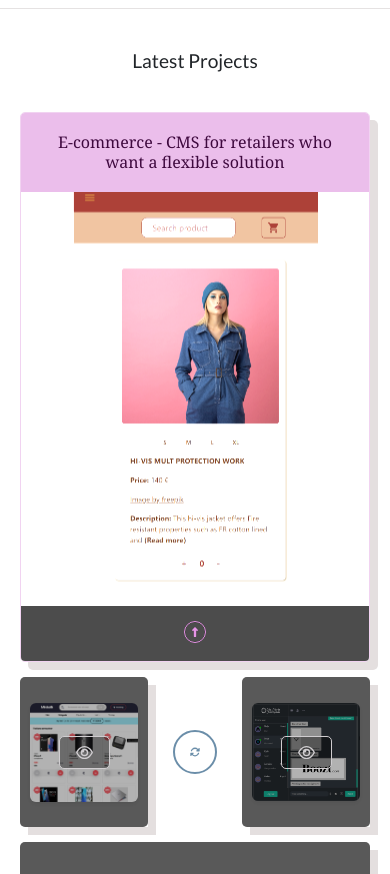
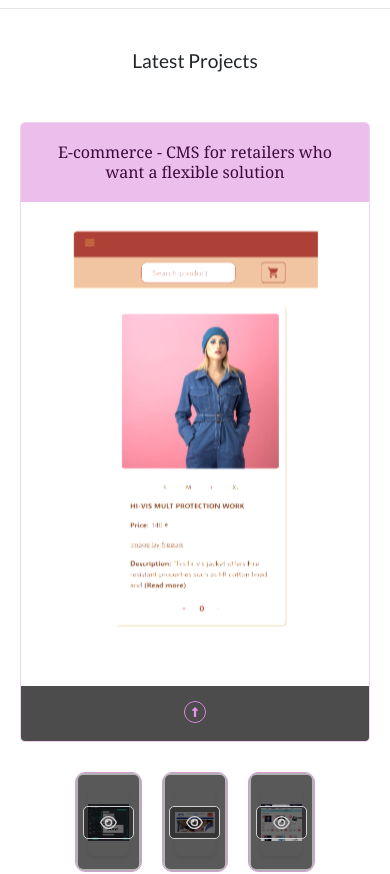
Before and after one commit to Gustaf26/portfolio-2024, a React (Vite) app: page / in a window 390 px wide. Shown: the part 1060-1934 px from the top of the page. Built offline with nearby package versions, Linux system fonts and the light colour scheme; no server answers.

Commit message:
(Design > LatestProjects): Adapting the slideshow for mobile as well. Eliminating disturbing scroll on rotation

```diff
--- a/src/assets/style.css
+++ b/src/assets/style.css
@@ -837,10 +837,6 @@ section {
         border: none;
         gap: 20px;
 
-        @media screen and (max-width:600px) {
-            grid-template-rows: 550px 50px 50px;
-        }
-
         /* row-gap: 30px; */
 
         & #rotate-projects-button {
@@ -1306,41 +1302,55 @@ footer {
     .main-container {
 
         & section.projects {
-            padding: 0px 20px;
-            width: 100%;
-            grid-template-rows: 550px 150px 400px 0px;
-            grid-template-columns: 1fr 0.5fr 1fr;
-            gap: 15px;
+
+            width: 95%;
+            grid-template-rows: 300px 300px;
+            grid-template-columns: 10% 1fr 1fr 1fr 10%;
+
+            & #rotate-projects-button {
+                display: none;
+            }
 
             & .item {
-                /* margin: 5px !important; */
-                height: 100%;
-            }
-
-            & #rotate-projects-button {
+                box-shadow: 0px 0px 0px rgba(0, 0, 0, 0);
+
+                & img {
+                    height: 700px;
+                }
+            }
+
+            & .featured {
+                grid-row: 1/3;
+                grid-column: 1/6;
+                z-index: 0;
+            }
+
+            & #item-2,
+            #item-3,
+            #item-4 {
+                height: 100px;
+                width: 100%;
+                margin: 10px auto;
+                border: 1px solid rgb(209, 160, 209);
+                padding: 2px;
+                border-radius: 10px;
+                grid-row: 3/4;
+
+                & img {
+                    max-height: 90%;
+                }
+            }
+
+            & #item-2 {
                 grid-column: 2/3;
-
-                & svg {
-                    height: 10px;
-                    width: 10px;
-                }
-            }
-
-            & #item-1 {
-                grid-column: 1/4;
-            }
-
-            & #item-2 {
+            }
+
+            & #item-3 {
                 grid-column: 3/4;
             }
 
-            & #item-3 {
-                grid-column: 1/4;
-                grid-row: 3/4;
-            }
-
             & #item-4 {
-                grid-column: 1/2;
+                grid-column: 4/5;
             }
         }
     }
@@ -1370,7 +1380,7 @@ footer {
 }
 
 
-@media screen and (min-width:601px) and (max-width:1200px) {
+@media screen and (min-width:601px) and (max-width:900px) {
 
     .main-container {
 
@@ -1415,20 +1425,17 @@ footer {
     }
 }
 
-@media screen and (min-width:1201px) {
+@media screen and (min-width:901px) {
 
     .main-container {
 
         & section.projects {
 
             width: 80%;
-            grid-template-rows: 350px 400px 1fr 1fr 1fr;
-            grid-template-columns: 5% 20% 50% 23% 2%;
-            padding-right: 90px;
+            grid-template-rows: 50px 460px 200px;
+            grid-template-columns: 150px 1fr 1fr 1fr 150px;
 
             & #rotate-projects-button {
-                grid-column: 1/3;
-                grid-row: 1/2;
                 display: none;
             }
 
@@ -1441,19 +1448,32 @@ footer {
             }
 
             & .featured {
-                grid-row: 1/7;
-                grid-column: 1/7;
+                grid-row: 1/4;
+                grid-column: 1/6;
                 z-index: 0;
+
+                & h3 {
+                    width: 100%;
+                    margin: 0 auto;
+                    background-color: rgba(209, 160, 209, 0.4)
+                }
+
+                & img {
+                    max-height: 85%;
+                }
             }
 
             & #item-2,
-            #item-3 {
+            #item-3,
+            #item-4 {
                 height: 140px;
-                width: 40%;
-                margin: 20px;
-                border: 2px solid rgb(209, 160, 209);
+                width: 140px;
+                margin: 10px;
+                border: 1px solid rgb(209, 160, 209);
                 padding: 5px;
                 border-radius: 10px;
+                grid-column: 1/2;
+                grid-row: 2/3;
 
                 & img {
                     max-height: 90%;
@@ -1461,21 +1481,15 @@ footer {
             }
 
             & #item-2 {
-                grid-column: 1/3;
-                grid-row: 1/2;
                 align-self: flex-start;
             }
 
             & #item-3 {
-                grid-column: 1/3;
-                grid-row: 1/2;
+                align-self: center;
+            }
+
+            & #item-4 {
                 align-self: flex-end;
-            }
-
-            & #item-4 {
-                grid-column: 3/5;
-                grid-row: 2/3;
-                display: none;
             }
         }
 
--- a/src/sections/container-one/Latest.jsx
+++ b/src/sections/container-one/Latest.jsx
@@ -88,7 +88,7 @@ function Latest() {
 
     const rotate = (e) => {
 
-        if (e) { e.target.classList.add('rotated'); scrollToFeatured() }
+        if (e) { e.target.classList.add('rotated'); }
         else { rotationIcon.current.classList.add('rotated') }
 
         let allProjimages = [...document.querySelectorAll('.featured-img')]
```
